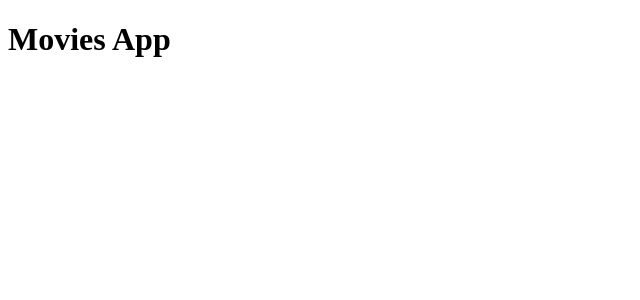
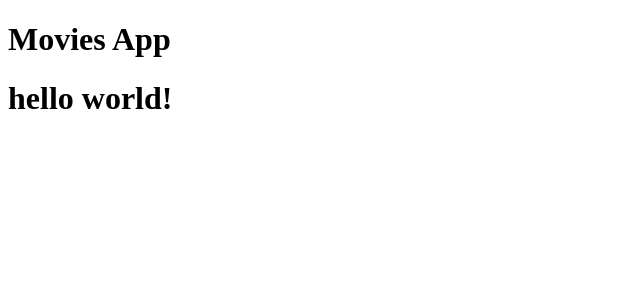
Before and after one commit to furkank14/MovieApp, an Angular app: page / in a window 1280 px wide. Shown: the top 300 px of the page, without its empty margins (0-640 px from the left). Built offline with nearby package versions, Linux system fonts and the light colour scheme.

Commit message:
First Page

```diff
--- a/src/app/movies/movies.component.html
+++ b/src/app/movies/movies.component.html
@@ -0,0 +1 @@
+<h1>hello world!</h1>
```
